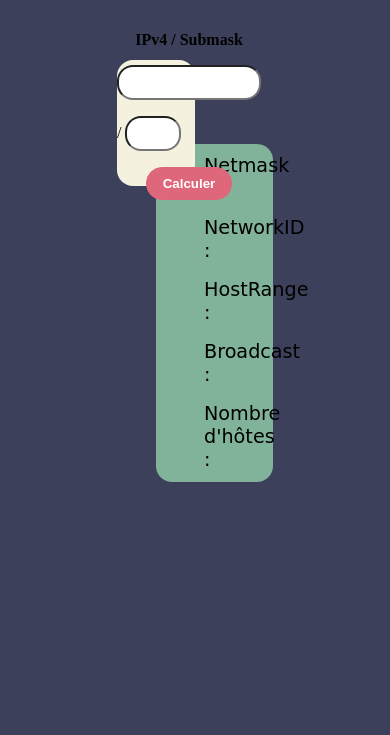
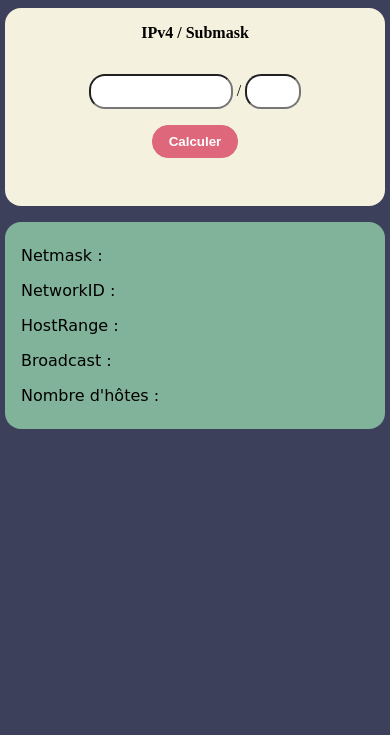
Before and after one commit to cocoricodai/Subnet-Calculator, a plain HTML site: page index.html in a window 390 px wide. Shown: the part 109-844 px from the top of the page. Drawn offline with Linux system fonts and the light colour scheme; a web font is replaced by a local one.

Commit message:
Add files via upload

```diff
--- a/style.css
+++ b/style.css
@@ -116,3 +116,31 @@ body {
 .box-container-2>div>span{
     color: var(--bg-color);
 }
+
+@media screen and (max-width: 1200px){
+    body {
+        height: auto;
+        display: flex;
+        flex-flow: column nowrap;
+        align-items: center;
+    }
+    .box-title h1 {
+        padding: 2rem 0;
+    }
+
+    .box-container-1 {
+        width: 380px;
+        margin: 1rem;
+    }
+    .box-container-1 p {
+        padding: 1rem;
+    }
+
+    .box-container-2 {
+        width: 380px;
+        padding: 1rem;
+    }
+    .box-container-2>* {
+        font-size: 1rem;
+    }
+}
```
